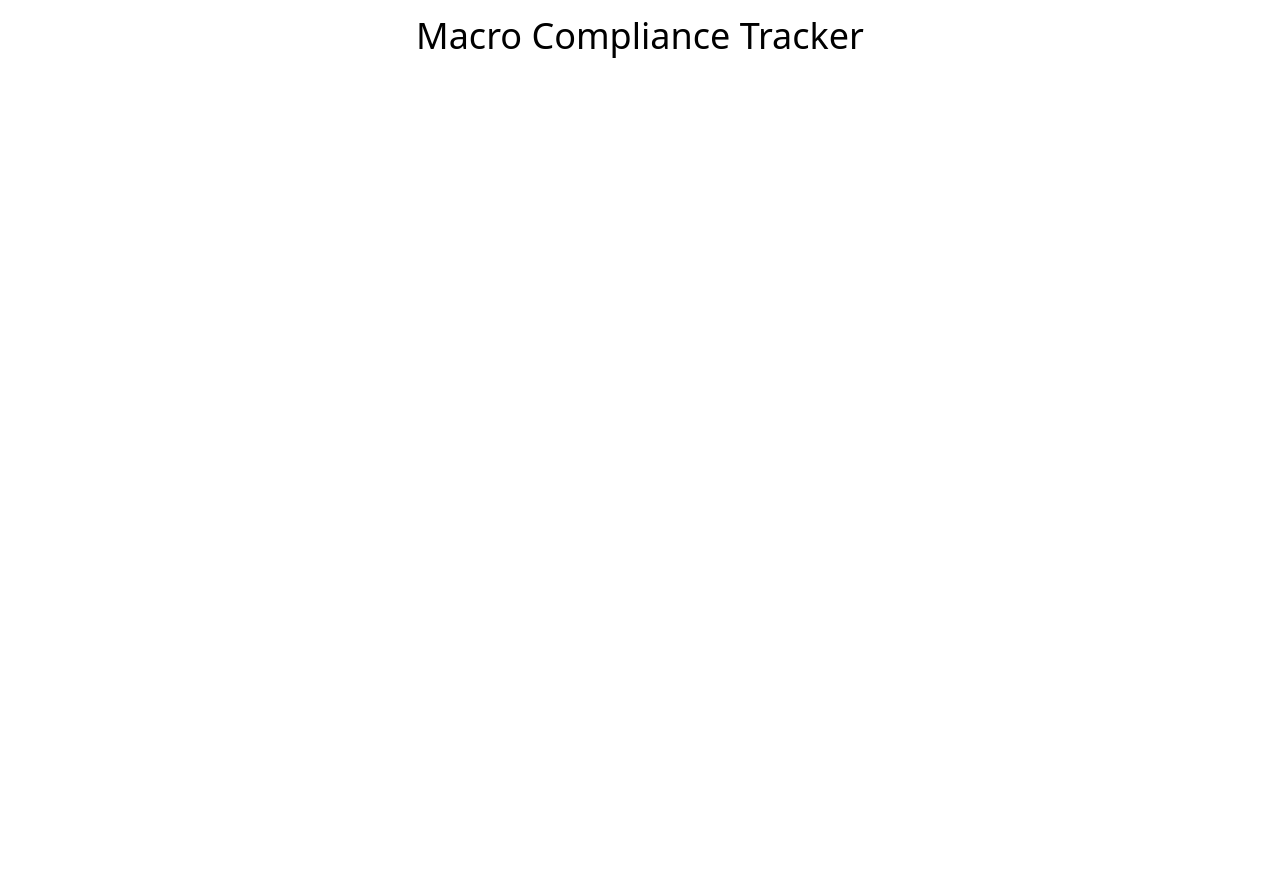
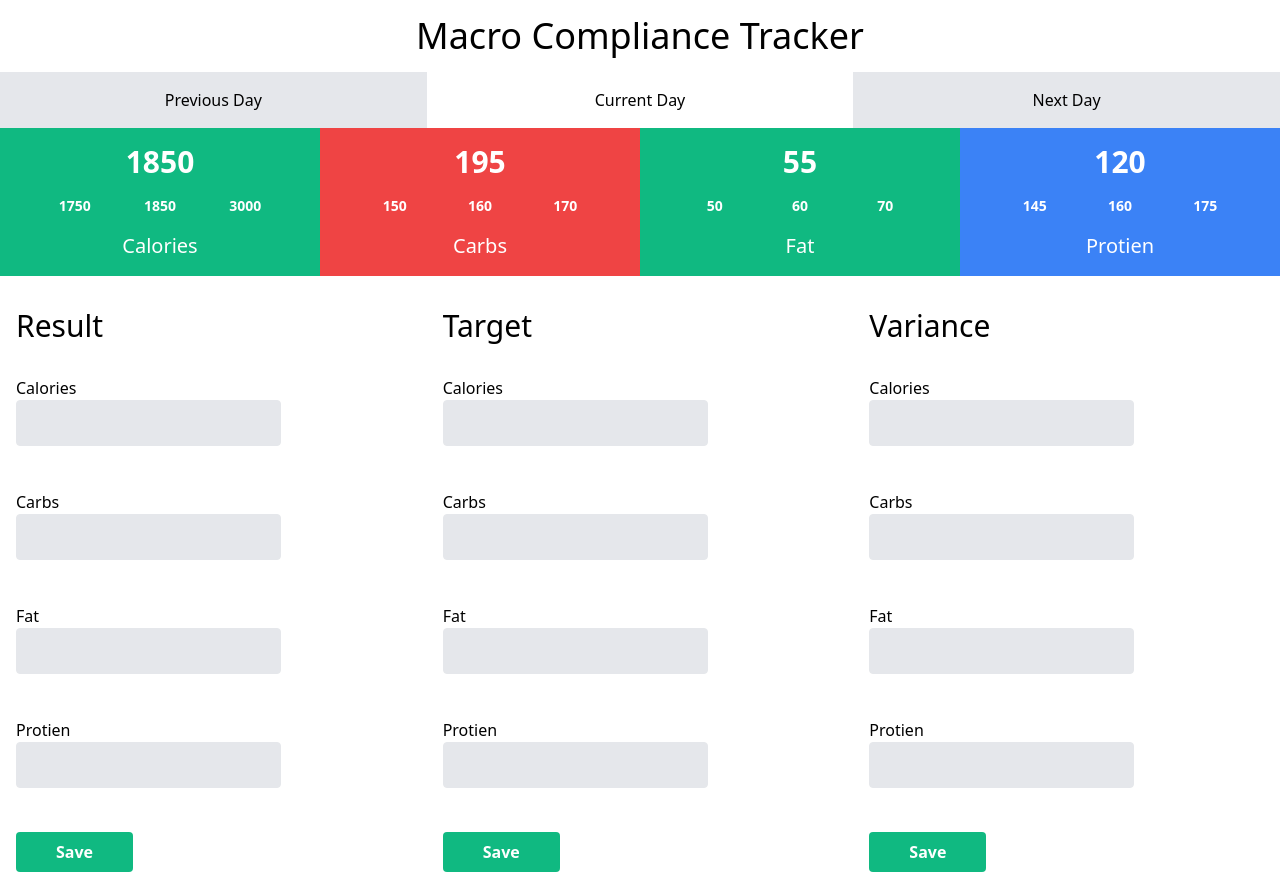
Before and after one commit to alyaxi/Macro-Compliance-Tracker, a Next.js app: page / in a window 1280 px wide. Before the commit the page ends 800 px from the top, so only its background shows below. Built offline with nearby package versions, Linux system fonts and the light colour scheme.

Commit message:
modified home

```diff
--- a/pages/index.js
+++ b/pages/index.js
@@ -12,6 +12,7 @@ export default function Home() {
       </Head>
 
       <div className="container mx-auto">
+
         <div className="flex text-center">
         <div className="w-full m-4">
           <h1 className="text-4xl">
@@ -20,6 +21,132 @@ export default function Home() {
         </div>
         </div>
 
+        <div className="flex text-center">
+        <div className="p-4 bg-gray-200 w-1/3 c-white">Previous Day</div>
+        <div className="p-4  w-1/3">Current Day</div>
+        <div className="p-4 bg-gray-200 w-1/3">Next Day</div>
+      </div>
+
+        <div className="flex mb-4 text-center">
+          <div className="w-1/4 p-4 bg-green-500 text-white">
+            <h2 className="text-3xl font-bold">1850
+            <div className="text-sm flex p-4">
+              <div className="w-1/3" >1750</div>
+              <div className="w-1/3 font-bold" >1850</div>
+              <div className="w-1/3" >3000</div>
+            </div>
+            </h2>
+            <h3 className="text-xl">Calories</h3>
+             </div>
+
+             <div className="w-1/4 p-4 bg-red-500 text-white">
+            <h2 className="text-3xl font-bold">195
+            <div className="text-sm flex p-4">
+              <div className="w-1/3" >150</div>
+              <div className="w-1/3 font-bold" >160</div>
+              <div className="w-1/3" >170</div>
+            </div>
+            </h2>
+            <h3 className="text-xl">Carbs</h3>
+             </div>
+
+             <div className="w-1/4 p-4 bg-green-500 text-white">
+            <h2 className="text-3xl font-bold">55
+            <div className="text-sm flex p-4">
+              <div className="w-1/3" >50</div>
+              <div className="w-1/3 font-bold" >60</div>
+              <div className="w-1/3" >70</div>
+            </div>
+            </h2>
+            <h3 className="text-xl">Fat</h3>
+             </div>
+
+             <div className="w-1/4 p-4 bg-blue-500 text-white">
+            <h2 className="text-3xl font-bold">120
+            <div className="text-sm flex p-4">
+              <div className="w-1/3" >145</div>
+              <div className="w-1/3 font-bold" >160</div>
+              <div className="w-1/3" >175</div>
+            </div>
+            </h2>
+            <h3 className="text-xl">Protien</h3>
+             </div>
+        </div>
+
+        <div className="flex">
+          <div className="w-1/3">
+            <h2 className="text-3xl p-4">Result</h2>
+            <div className="p-4">
+              <label className="block">Calories</label>
+              <input type="number" className="bg-gray-200 text-green-700 border rounded py-3 px-4 mb-3 leading-tight focus:outline-none focus:bg-white" />
+            </div>
+            <div className="p-4">
+              <label className="block">Carbs</label>
+              <input type="number" className="bg-gray-200 text-green-700 border rounded py-3 px-4 mb-3 leading-tight focus:outline-none focus:bg-white" />
+            </div>
+            <div className="p-4">
+              <label className="block">Fat</label>
+              <input type="number" className="bg-gray-200 text-green-700 border rounded py-3 px-4 mb-3 leading-tight focus:outline-none focus:bg-white" />
+            </div>
+            <div className="p-4">
+              <label className="block">Protien</label>
+              <input type="number" className="bg-gray-200 text-green-700 border rounded py-3 px-4 mb-3 leading-tight focus:outline-none focus:bg-white" />
+            </div>
+            <div className="p-4">
+              <button className="bg-green-500 hover:bg-green-700 text-white font-bold py-2 px-10 rounded">Save</button>
+            </div>
+          </div>
+
+          <div className="w-1/3">
+            <h2 className="text-3xl p-4">Target</h2>
+            <div className="p-4">
+              <label className="block">Calories</label>
+              <input type="number" className="bg-gray-200 text-red-700 border rounded py-3 px-4 mb-3 leading-tight focus:outline-none focus:bg-white" />
+            </div>
+            <div className="p-4">
+              <label className="block">Carbs</label>
+              <input type="number" className="bg-gray-200 text-red-700 border rounded py-3 px-4 mb-3 leading-tight focus:outline-none focus:bg-white" />
+            </div>
+            <div className="p-4">
+              <label className="block">Fat</label>
+              <input type="number" className="bg-gray-200 text-red-700 border rounded py-3 px-4 mb-3 leading-tight focus:outline-none focus:bg-white" />
+            </div>
+            <div className="p-4">
+              <label className="block">Protien</label>
+              <input type="number" className="bg-gray-200 text-red-700 border rounded py-3 px-4 mb-3 leading-tight focus:outline-none focus:bg-white" />
+            </div>
+            <div className="p-4">
+              <button className="bg-green-500 hover:bg-red-700 text-white font-bold py-2 px-10 rounded">Save</button>
+            </div>
+          </div>
+          <div className="w-1/3">
+            <h2 className="text-3xl p-4">Variance</h2>
+            <div className="p-4">
+              <label className="block">Calories</label>
+              <input type="number" className="bg-gray-200 text-blue-700 border rounded py-3 px-4 mb-3 leading-tight focus:outline-none focus:bg-white" />
+            </div>
+            <div className="p-4">
+              <label className="block">Carbs</label>
+              <input type="number" className="bg-gray-200 text-blue-700 border rounded py-3 px-4 mb-3 leading-tight focus:outline-none focus:bg-white" />
+            </div>
+            <div className="p-4">
+              <label className="block">Fat</label>
+              <input type="number" className="bg-gray-200 text-blue-700 border rounded py-3 px-4 mb-3 leading-tight focus:outline-none focus:bg-white" />
+            </div>
+            <div className="p-4">
+              <label className="block">Protien</label>
+              <input type="number" className="bg-gray-200 text-blue-700 border rounded py-3 px-4 mb-3 leading-tight focus:outline-none focus:bg-white" />
+            </div>
+            <div className="p-4">
+              <button className="bg-green-500 hover:bg-blue-700 text-white font-bold py-2 px-10 rounded">Save</button>
+            </div>
+          </div>
+
+
+
+
+
+        </div>
       </div>
     </div>
   )
```
